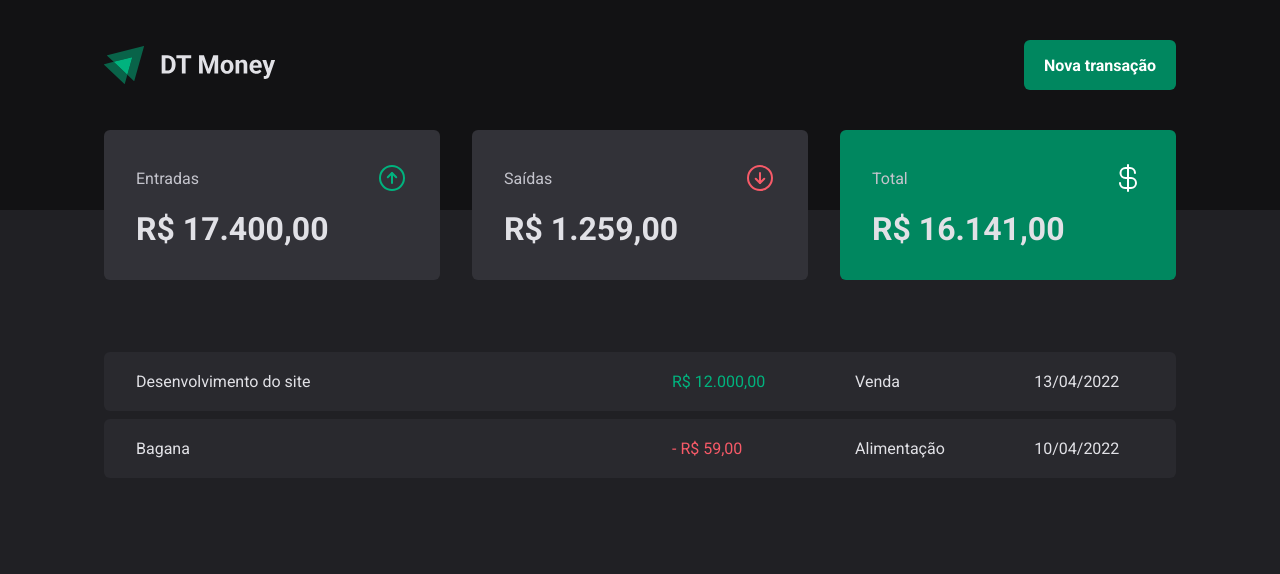
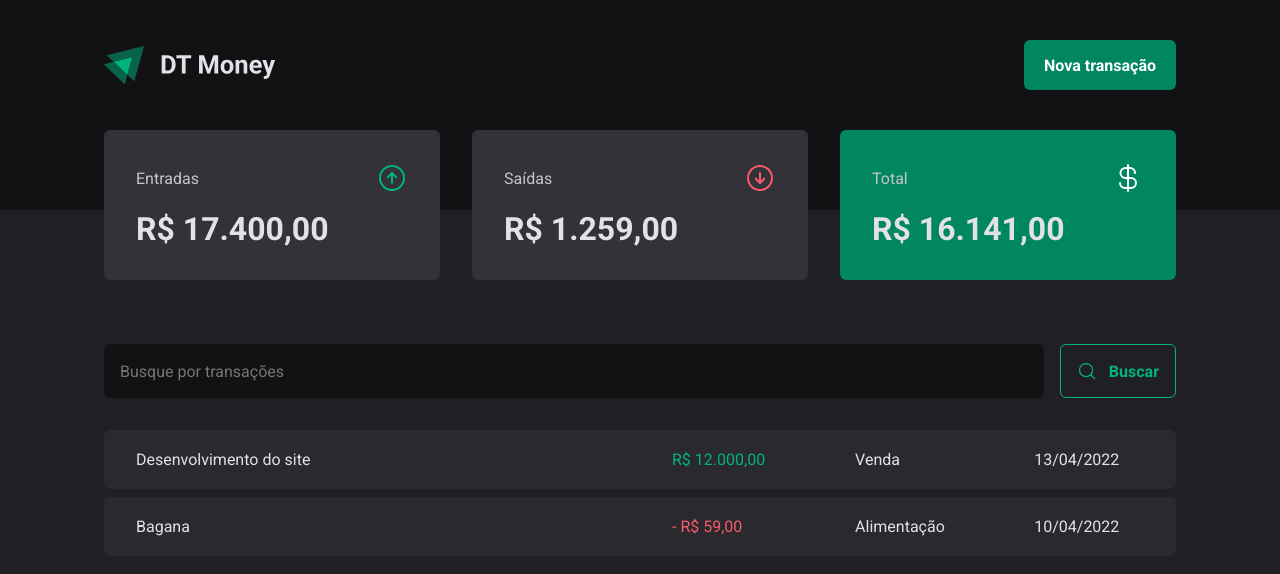
Before and after one commit to diegonacif/dt-money, a React (Vite) app: page / in a window 1280 px wide. Shown: the top 574 px of the page. Built offline with nearby package versions, Linux system fonts and the light colour scheme.

Commit message:
feat: search form

```diff
--- /dev/null
+++ b/src/components/SearchForm/index.tsx
@@ -0,0 +1,15 @@
+import { SearchFormContainer } from './styles'
+import { MagnifyingGlass } from 'phosphor-react'
+
+export function SearchForm() {
+  return (
+    <SearchFormContainer>
+      <input type="text" placeholder="Busque por transações" />
+
+      <button type="submit">
+        <MagnifyingGlass size="20" />
+        Buscar
+      </button>
+    </SearchFormContainer>
+  )
+}
--- /dev/null
+++ b/src/components/SearchForm/styles.ts
@@ -0,0 +1,49 @@
+import { styled } from "styled-components";
+
+export const SearchFormContainer = styled.form`
+  display: flex;
+  gap: 1rem;
+
+  input {
+    flex: 1;
+    border-radius: 6px;
+    border: 0;
+    background: ${props => props.theme["gray-900"]};
+    color: ${props => props.theme["gray-300"]};
+    padding: 1rem;
+
+    &::placeholder {
+      ${props => props.theme["gray-500"]};
+    }
+  }
+
+  button {
+    display: flex;
+    align-items: center;
+    gap: 0.75rem;
+
+    border: 0;
+    padding: 1rem;
+    background: transparent;
+    border: 1px solid ${props => props.theme["green-300"]};
+    color: ${props => props.theme["green-300"]};
+    font-weight: bold;
+    border-radius: 6px;
+    transition:
+        background-color 0.1s,
+        color 0.1s,
+        border-color 0.1s;
+
+    &:hover {
+      background: ${props => props.theme["green-500"]};;
+      border-color: ${props => props.theme["green-500"]};
+      color: ${props => props.theme.white};
+      cursor: pointer;
+      transition:
+        background-color 0.2s,
+        color 0.2s,
+        border-color 0.2s;
+    }
+
+  }
+`
--- a/src/pages/transactions/index.tsx
+++ b/src/pages/transactions/index.tsx
@@ -1,4 +1,5 @@
 import { Header } from "../../components/Header";
+import { SearchForm } from "../../components/SearchForm";
 import { Summary } from "../../components/Summary";
 
 import { PriceHightlight, TransactionsContainer, TransactionsTable } from "./styles";
@@ -10,6 +11,7 @@ export function Transactions() {
       <Summary />
 
       <TransactionsContainer>
+        <SearchForm />
         <TransactionsTable>
           <tbody>
             <tr>
--- a/src/pages/transactions/styles.ts
+++ b/src/pages/transactions/styles.ts
@@ -11,7 +11,7 @@ export const TransactionsTable = styled.table`
   width: 100%;
   border-collapse: separate;
   border-spacing: 0 0.5rem;
-  /* margin-top: 1.5rem; */
+  margin-top: 1.5rem;
 
   td {
     padding: 1.25rem 2rem;
```
